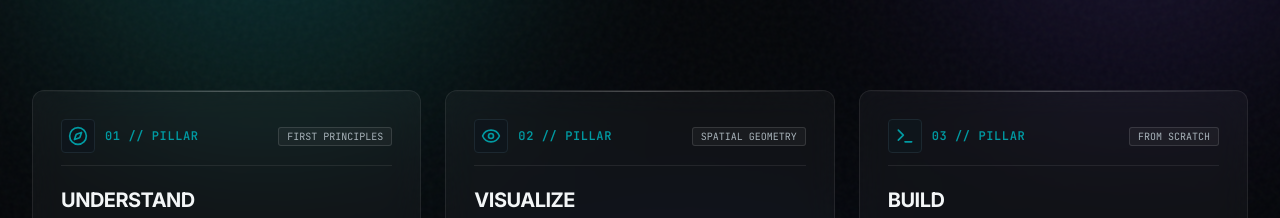
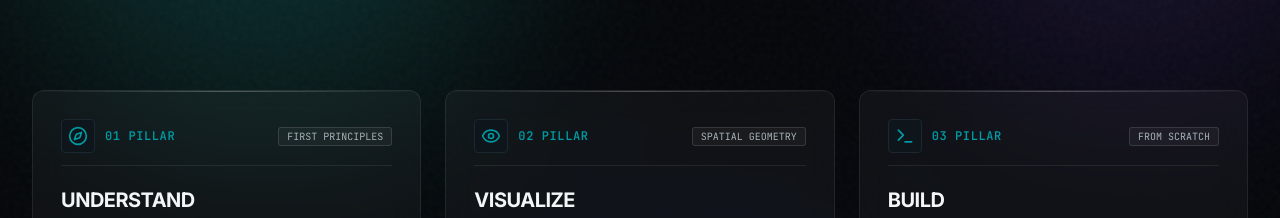
Before and after one commit to na124441/Portfolio, a Next.js app: page /bytelogic in a window 1280 px wide. Shown: the part 1202-1420 px from the top of the page. Built offline with nearby package versions, Linux system fonts and the light colour scheme.

Commit message:
style(bytelogic): remove // separator from pillar card header labels

```diff
--- a/src/components/bytelogic/sections/ByteLogicIdeaSection.tsx
+++ b/src/components/bytelogic/sections/ByteLogicIdeaSection.tsx
@@ -297,7 +297,7 @@ export const ByteLogicIdeaSection: React.FC = () => {
                       {pillar.icon}
                     </div>
                     <span className="text-[#019AA2] font-semibold tracking-wider">
-                      {pillar.code} // PILLAR
+                      {pillar.code} PILLAR
                     </span>
                   </div>
                   <span className="text-[10px] font-mono px-2 py-0.5 rounded-[3px] bg-white/[0.04] border border-white/[0.12] text-[#A8B3BA]">
```
